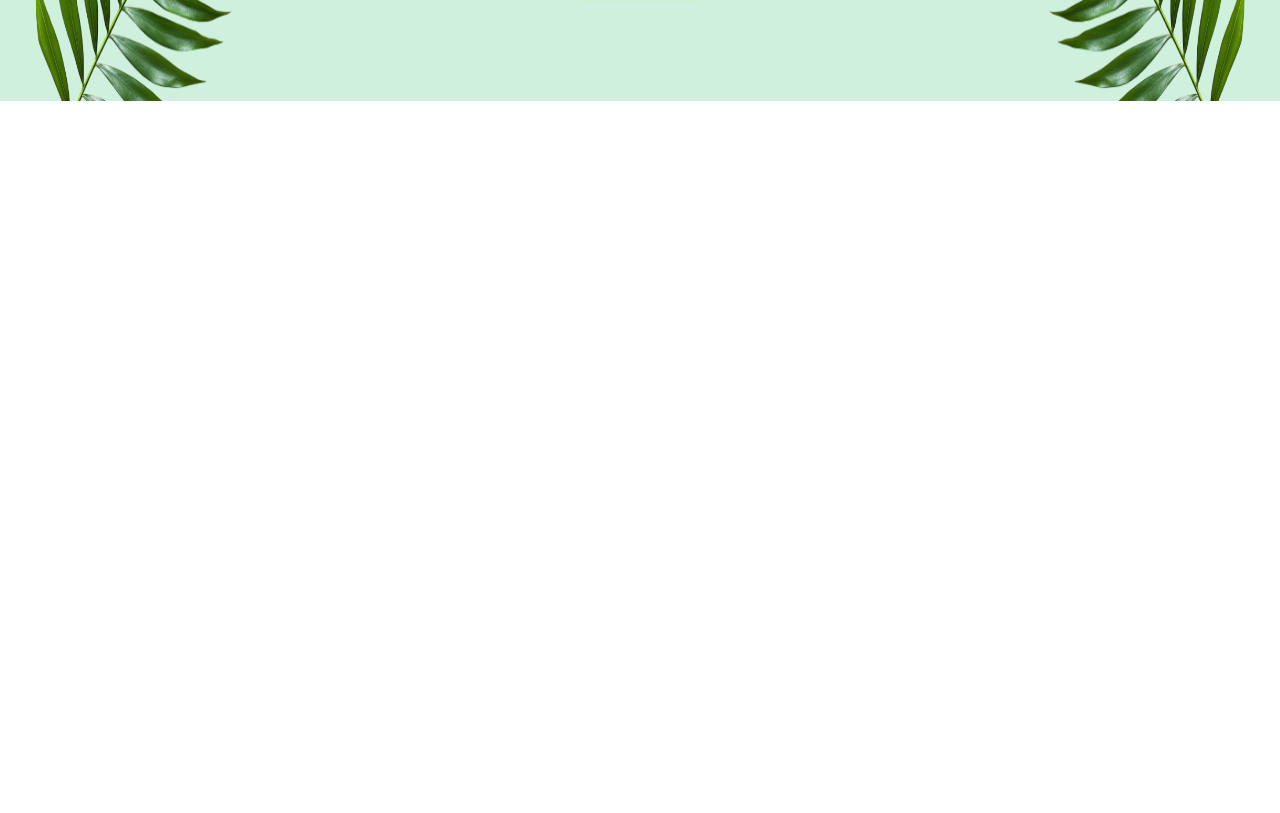
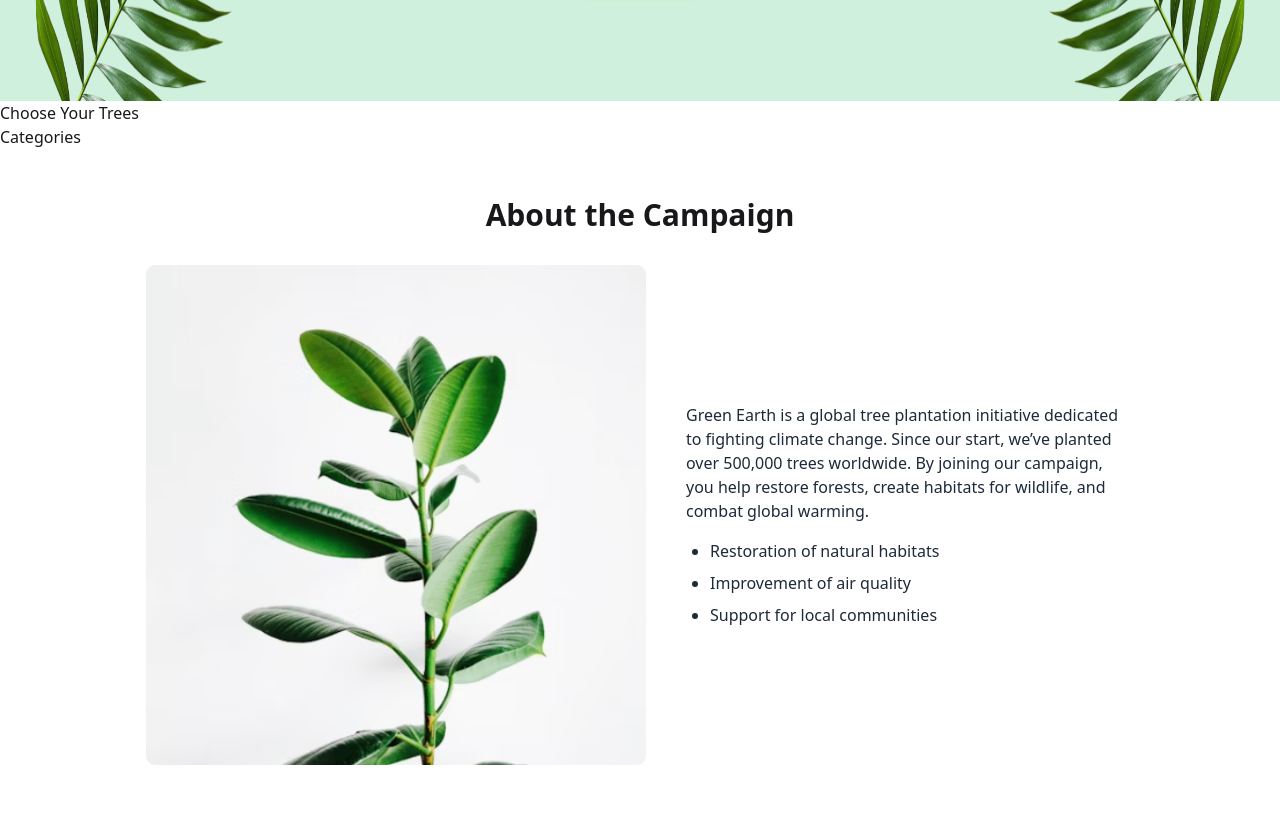
Before and after one commit to MollikaFaria06/Green-Earths, a plain HTML site: page index.html in a window 1280 px wide. Shown: the part 359-1172 px from the top of the page. Before the commit the page ends 800 px from the top, so only its background shows below. Drawn offline with nearby package versions, Linux system fonts and the light colour scheme.

Commit message:
added about campaign section

```diff
--- a/index.html
+++ b/index.html
@@ -10,6 +10,7 @@
     <script src="https://cdn.jsdelivr.net/npm/@tailwindcss/browser@4"></script>
 </head>
 <body>
+    <!-- Nav section -->
     <nav class="flex flex-row justify-between items-center w-full h-[80px] px-24 py-130px bg-[#15803d] text-white ">
         <h1 class="text-2xl">Green Earth</h1>
         <ul class="flex flex-row gap-10">
@@ -19,6 +20,7 @@
         </ul>
         <button class="btn btn-warning rounded-full w-32 text-green-700">Plant a Tree</button>
     </nav>
+    <!-- Banner section -->
     <section class="flex flex-row justify-center items-center h-[380px] w-full gap-10 bg-[#cff0dc]">
         <div>
             <img class="w-[546px] h-[380px]"  src="assets/hero-leaf1.png" alt="">
@@ -36,5 +38,52 @@
 
         </div>
     </section>
+    <!-- Card section -->
+     <section>
+        <h1>Choose Your Trees</h1>
+        <!-- catagories div -->
+        <div>
+            <h1>Categories</h1>
+
+
+        </div>
+       <!--  card div  -->
+        <div>
+
+        </div>
+        <!-- your cart div -->
+        <div>
+
+        </div>
+
+    </section>
+    <!-- About Campaign Section -->
+<section class="w-full max-w-6xl mx-auto px-6 py-12 flex flex-col items-center">
+  <h1 class="text-3xl font-semibold text-center mb-8">About the Campaign</h1>
+
+  <!-- Content -->
+  <div class="flex flex-col md:flex-row items-center justify-center gap-10">
+    <!-- Image -->
+    <div class="flex-shrink-0">
+      <img class="rounded-md w-[500px] h-auto" src="assets/about.png" alt="About Green Earth">
+    </div>
+
+    <!-- Text -->
+    <div class="max-w-md text-gray-800">
+      <p class="mb-4">
+        Green Earth is a global tree plantation initiative dedicated to fighting
+        climate change. Since our start, we’ve planted over 500,000 trees
+        worldwide. By joining our campaign, you help restore forests, create
+        habitats for wildlife, and combat global warming.
+      </p>
+      <ul class="list-disc pl-6 space-y-2">
+        <li>Restoration of natural habitats</li>
+        <li>Improvement of air quality</li>
+        <li>Support for local communities</li>
+      </ul>
+    </div>
+  </div>
+</section>
+
 </body>
 </html>
```
